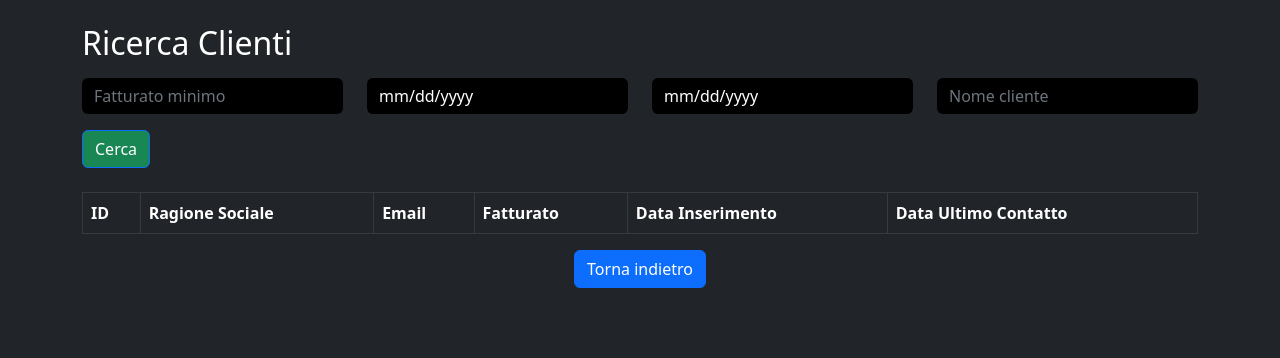
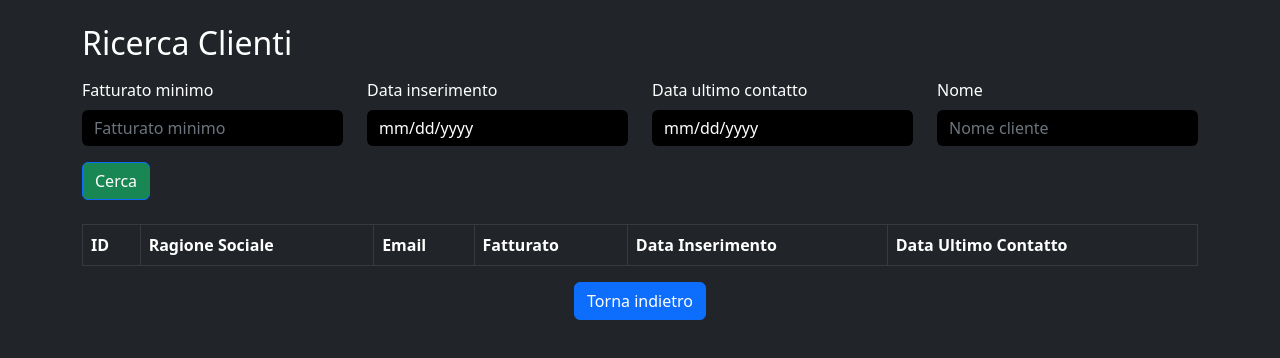
Before and after one commit to DGSimone99/epicode-buildweek-energy-frontend, a React (Vite) app: page /clienti/search in a window 1280 px wide. Shown: the top 358 px of the page. Built offline with nearby package versions, Linux system fonts and the light colour scheme.

Commit message:
Risoluzione problemi vari

```diff
--- a/src/App.jsx
+++ b/src/App.jsx
@@ -21,7 +21,7 @@ function App() {
         <Route path="/clienti/new" element={<FormClienti />} />
         <Route path="/cliente/:id" element={<ClienteDetails />} />
         <Route path="/cliente/edit/:id" element={<FormClienti />} />
-        <Route path="/cliente/:id/nuova-fattura" element={<FormFatture />} />
+        <Route path="/cliente/:idCliente/nuova-fattura" element={<FormFatture />} />
         <Route path="/fatture" element={<FattureList />} />
         <Route path="/fatture/:idCliente/:idFattura" element={<FormFatture />} />
         <Route path="/clienti/search" element={<SearchPage />} />
--- a/src/components/ClienteDetails.jsx
+++ b/src/components/ClienteDetails.jsx
@@ -148,7 +148,7 @@ function ClienteDetails() {
                     <th>Importo</th>
                     <th>Numero</th>
                     <th>Stato</th>
-                    <th>Azioni</th>
+                    {isAdmin() && <th>Azioni</th>}
                   </tr>
                 </thead>
                 <tbody>
@@ -159,8 +159,8 @@ function ClienteDetails() {
                       <td>€{fattura.importo}</td>
                       <td>{fattura.numero}</td>
                       <td>{fattura.stato}</td>
-                      <td className="d-flex justify-content-center">
-                        {isAdmin() && (
+                      {isAdmin() && (
+                        <td className="d-flex justify-content-center">
                           <Button
                             variant="primary"
                             size="sm"
@@ -169,13 +169,11 @@ function ClienteDetails() {
                           >
                             Modifica
                           </Button>
-                        )}
-                        {isAdmin() && (
                           <Button variant="danger" size="sm" onClick={() => handleDelete(fattura.id)}>
                             Elimina
                           </Button>
-                        )}
-                      </td>
+                        </td>
+                      )}
                     </tr>
                   ))}
                 </tbody>
--- a/src/components/ClientiList.jsx
+++ b/src/components/ClientiList.jsx
@@ -25,6 +25,9 @@ function ClientiList() {
 
   return (
     <Container className="mt-5">
+      <Link to="/" className="d-flex justify-content-center align-items-center">
+        Home
+      </Link>
       <div className="d-flex justify-content-between align-items-center  mb-4">
         <div className="d-flex align-items-center">
           <h1>Clienti</h1>
--- a/src/components/FormClienti.jsx
+++ b/src/components/FormClienti.jsx
@@ -112,7 +112,7 @@ function FormClienti() {
       })
       .then(() => {
         if (id) {
-          navigate(`/clienti/${id}`);
+          navigate(`/cliente/${id}`);
         } else {
           navigate("/clienti");
         }
--- a/src/components/SearchPage.jsx
+++ b/src/components/SearchPage.jsx
@@ -32,6 +32,7 @@ function SearchPage() {
       <Form onSubmit={handleSearch}>
         <Row className="mb-3">
           <Col md={3}>
+            <Form.Label>Fatturato minimo</Form.Label>
             <Form.Control
               className="bg-black border-0"
               type="number"
@@ -42,6 +43,7 @@ function SearchPage() {
             />
           </Col>
           <Col md={3}>
+            <Form.Label>Data inserimento</Form.Label>
             <Form.Control
               className="bg-black border-0"
               type="date"
@@ -51,6 +53,7 @@ function SearchPage() {
             />
           </Col>
           <Col md={3}>
+            <Form.Label>Data ultimo contatto</Form.Label>
             <Form.Control
               className="bg-black border-0"
               type="date"
@@ -60,6 +63,7 @@ function SearchPage() {
             />
           </Col>
           <Col md={3}>
+            <Form.Label>Nome</Form.Label>
             <Form.Control
               className="bg-black border-0"
               type="text"
```
